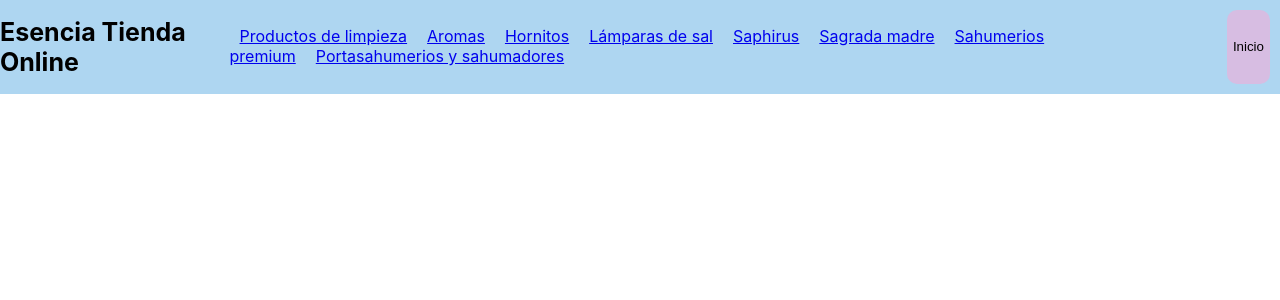
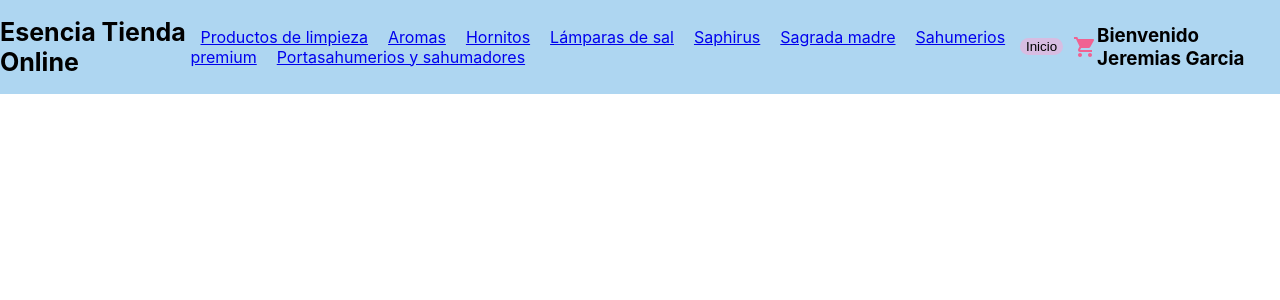
Before and after one commit to JeremiasGarcia/esenciatiendaonline, a React (Create React App) app: page / in a window 1280 px wide. Shown: the top 300 px of the page. Built offline with nearby package versions, Linux system fonts and the light colour scheme.

Commit message:
Desafío: Crea tu landing

```diff
--- a/package.json
+++ b/package.json
@@ -3,6 +3,10 @@
   "version": "0.1.0",
   "private": true,
   "dependencies": {
+    "@emotion/react": "^11.8.2",
+    "@emotion/styled": "^11.8.1",
+    "@mui/icons-material": "^5.5.1",
+    "@mui/material": "^5.5.2",
     "@testing-library/jest-dom": "^5.16.2",
     "@testing-library/react": "^12.1.4",
     "@testing-library/user-event": "^13.5.0",
--- a/src/App.js
+++ b/src/App.js
@@ -1,10 +1,14 @@
 import NavBar from "./components/NavBar";
+import ItemListContainer from "./components/ItemListContainer";
 
 const App = () => {
 
+  const name = 'Jeremias';
+  const lastaname = 'Garcia';
   return(
     <>
       <NavBar />
+      <ItemListContainer name={name} lastname={lastaname}/>
     </>
   );
 
--- /dev/null
+++ b/src/components/CartWidget.js
@@ -0,0 +1,9 @@
+import ShoppingCartIcon from '@mui/icons-material/ShoppingCart';
+import { pink } from '@mui/material/colors';
+const CartWidget = () => {
+    return(
+        <ShoppingCartIcon sx={{ color: pink[300] }} />
+    );
+}
+
+export default CartWidget;
--- /dev/null
+++ b/src/components/ItemListContainer.js
@@ -0,0 +1,9 @@
+const ItemListContainer = (greeting) => {
+    return(
+        <>
+        <h3>Bienvenido {greeting.name} {greeting.lastname}</h3>
+        </>
+    );
+}
+
+export default ItemListContainer;
--- a/src/components/NavBar.css
+++ b/src/components/NavBar.css
@@ -3,14 +3,11 @@ div{
     flex-direction: row;
     justify-content: center;
     background-color: #AED6F1;
+    align-items: center;
 }
 
 h1{
     font-size: 25px;
-}
-
-nav{
-    margin-top: 26px;
 }
 
 a{
--- a/src/components/NavBar.js
+++ b/src/components/NavBar.js
@@ -1,4 +1,5 @@
 import './NavBar.css'
+import CartWidget from "./CartWidget";
 const NavBar = () => {
     return(
         <div>
@@ -14,6 +15,7 @@ const NavBar = () => {
                 <a href="#">Portasahumerios y sahumadores</a>
             </nav>
             <button>Inicio</button>
+            <CartWidget />
         </div>
     );
 };
```
Also changed, not shown: 1 other file (tests, documents, lock files or other folders).
